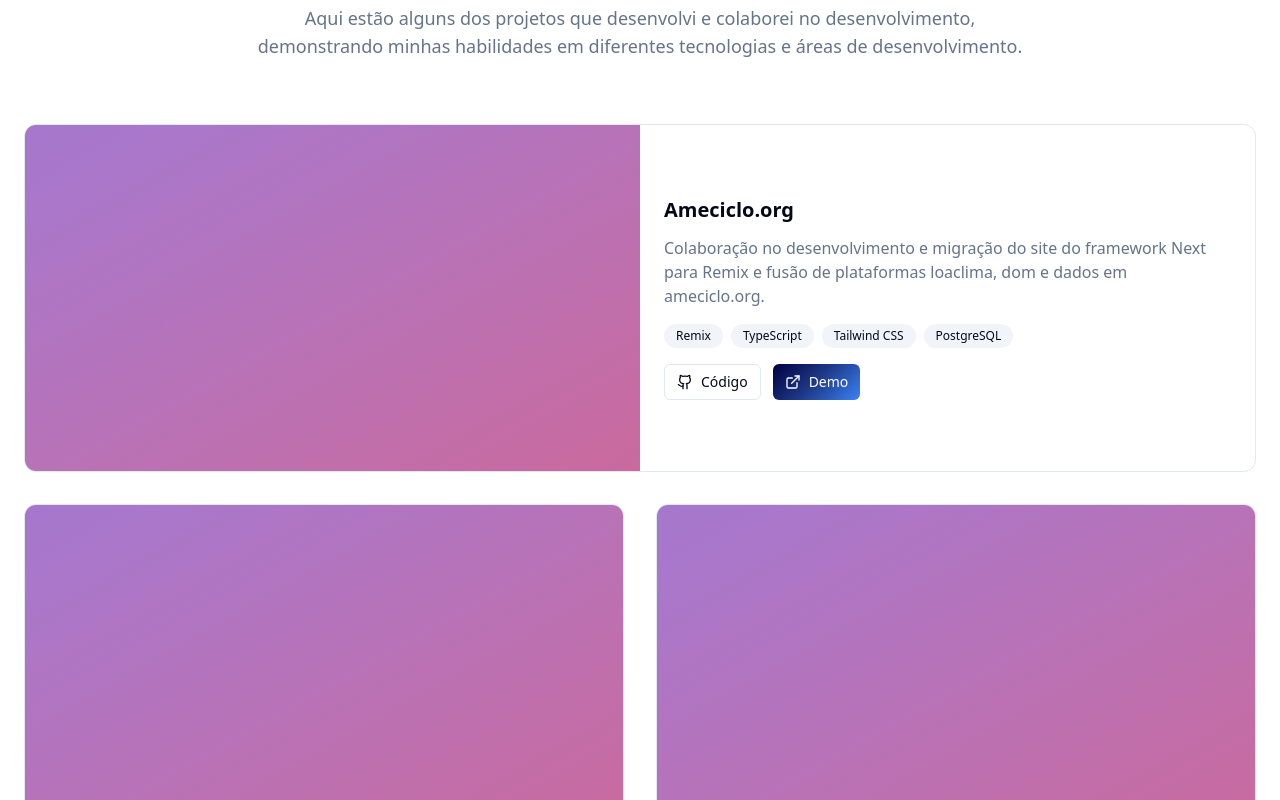
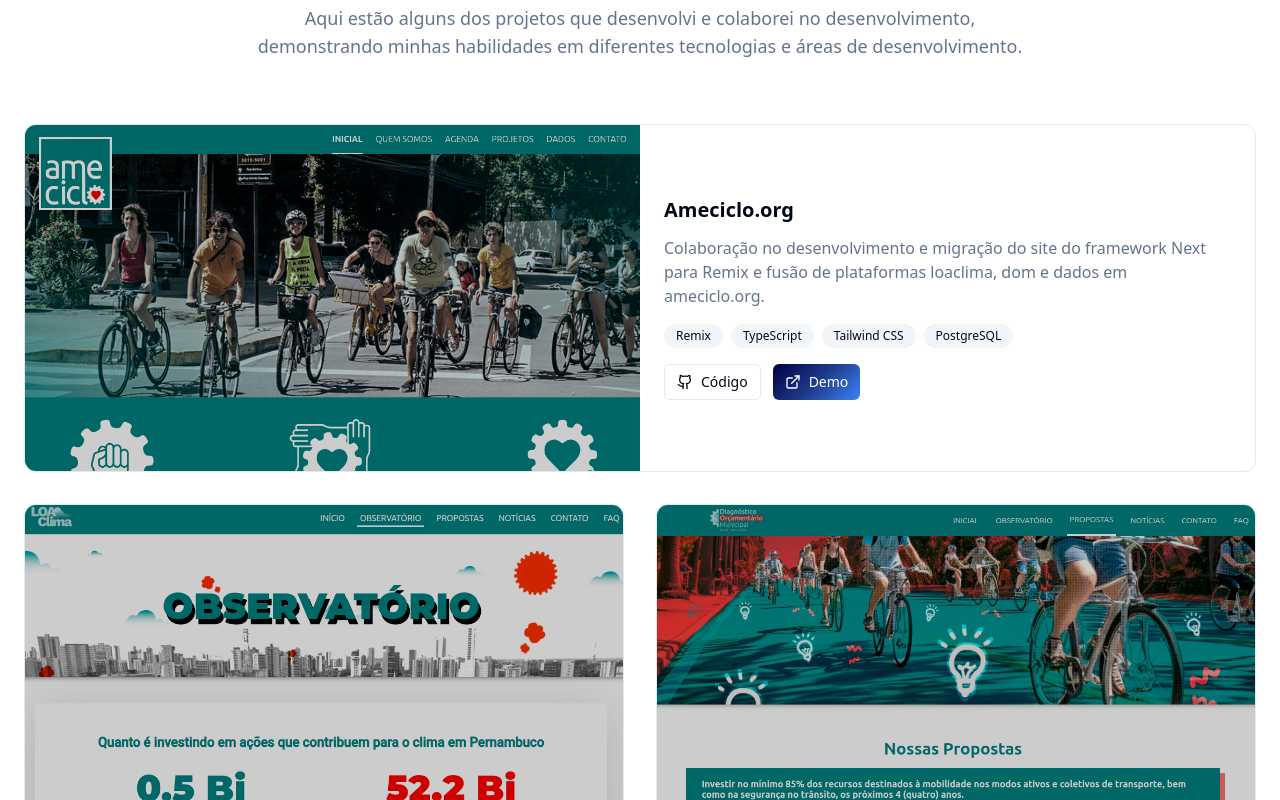
Before and after one commit to italosergio/portfolio, a Next.js app: page / in a window 1280 px wide. Shown: the part 1960-2760 px from the top of the page. Built offline with nearby package versions, Linux system fonts and the light colour scheme.

Commit message:
Atualiza imagens de projetos

```diff
--- a/src/components/Projects.tsx
+++ b/src/components/Projects.tsx
@@ -75,7 +75,11 @@
             >
               <div className={`${project.featured ? "md:flex" : ""}`}>
                 <div className={`relative overflow-hidden ${project.featured ? "md:w-1/2" : ""}`}>
-                  <div className="aspect-video bg-gradient-to-br from-purple-400 to-pink-400 opacity-80"></div>
+                  <img
+                    src={project.image}
+                    alt={project.title}
+                    className="w-full aspect-video object-cover group-hover:scale-105 transition-transform duration-300"
+                  />
                   <div className="absolute inset-0 bg-black/20 group-hover:bg-black/10 transition-colors"></div>
                 </div>
 
```
